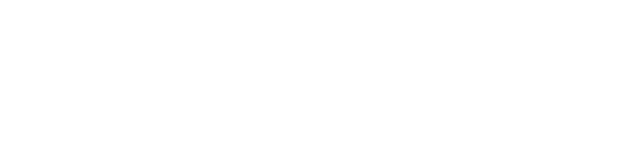
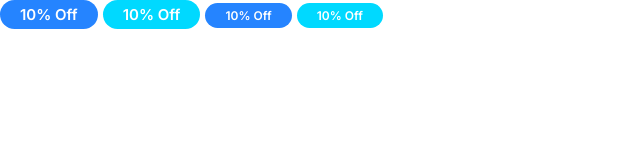
Before and after one commit to krishna-gup/dnet, a plain HTML site: page index.html in a window 1280 px wide. Shown: the whole page, without its empty margins (0-640 px from the left). Drawn offline with Linux system fonts and the light colour scheme.

Commit message:
Defined badges

```diff
--- a/css/styles.css
+++ b/css/styles.css
@@ -81,3 +81,36 @@ a {
 .link-arrow:hover::after {
   margin-left: 10px;
 }
+
+/* Badges */
+
+.badge {
+  border-radius: 20px;
+  padding: 0.5rem 2rem;
+  font-weight: 600;
+  font-size: 2rem;
+  white-space: nowrap;
+}
+
+.badge-primary {
+  background-color: var(--color-primary);
+  color: #fff;
+}
+
+.badge-secondary {
+  background-color: var(--color-secondary);
+  color: #fff;
+}
+
+.badge-small {
+  font-size: 1.6rem;
+}
+
+@media screen and (min-width: 1024px) {
+  .badge {
+    font-size: 1.5rem;
+  }
+  .badge-small {
+    font-size: 1.2rem;
+  }
+}
--- a/index.html
+++ b/index.html
@@ -8,10 +8,15 @@
     <link rel="stylesheet" href="css/styles.css" />
     <link rel="preconnect" href="https://fonts.gstatic.com" />
     <link
-      href="https://fonts.googleapis.com/css2?family=Inter:wght@400;700&family=Montserrat:wght@600&display=swap"
+      href="https://fonts.googleapis.com/css2?family=Inter:wght@400;600;700&family=Montserrat:wght@600&display=swap"
       rel="stylesheet"
     />
     <title>Document</title>
   </head>
-  <body></body>
+  <body>
+    <span class="badge badge-primary">10% Off</span>
+    <span class="badge badge-secondary">10% Off</span>
+    <span class="badge badge-primary badge-small">10% Off</span>
+    <span class="badge badge-secondary badge-small">10% Off</span>
+  </body>
 </html>
```
Also changed, not shown: css/components/badges.html (added, +4 -0 lines).
